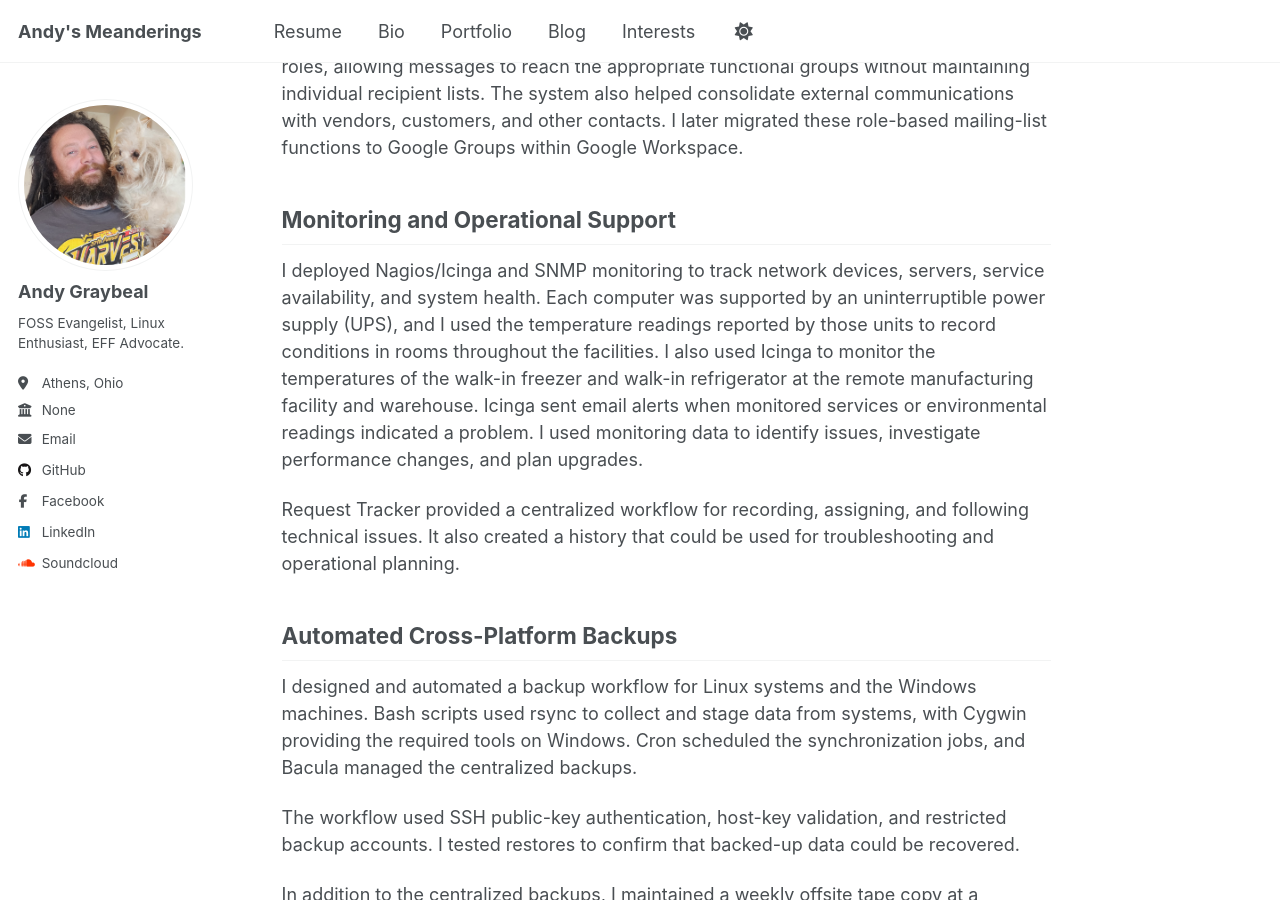
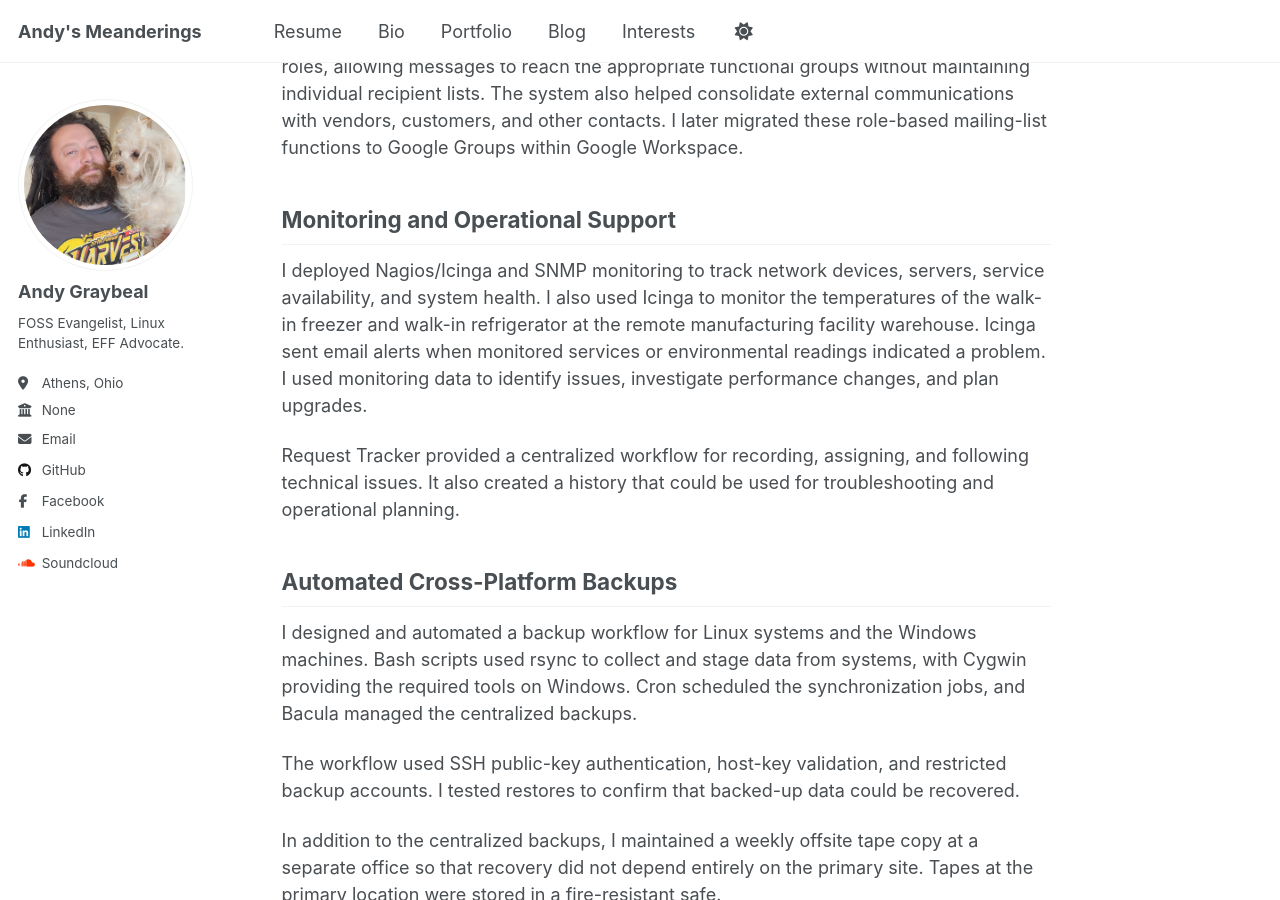
Before and after one commit to andy-graybeal/andy-graybeal.github.io, a Jekyll site: the page built from _portfolio/open_source_coop.md, in a window 1280 px wide and 900 px high, scrolled down 3163 px. Built offline with Jekyll 4.4.1, drawn with Linux system fonts in a browser that asks for light colours; a script that is not in the unit is left out.

Commit message:
Refine monitoring section for clarity and conciseness
Removed redundancy in the description of Nagios/Icinga deployment and monitoring.

```diff
--- a/_portfolio/open_source_coop.md
+++ b/_portfolio/open_source_coop.md
@@ -58,7 +58,7 @@ I deployed and administered GNU Mailman as a central communication service for i
 
 ## Monitoring and Operational Support
 
-I deployed Nagios/Icinga and SNMP monitoring to track network devices, servers, service availability, and system health. Each computer was supported by an uninterruptible power supply (UPS), and I used the temperature readings reported by those units to record conditions in rooms throughout the facilities. I also used Icinga to monitor the temperatures of the walk-in freezer and walk-in refrigerator at the remote manufacturing facility and warehouse. Icinga sent email alerts when monitored services or environmental readings indicated a problem. I used monitoring data to identify issues, investigate performance changes, and plan upgrades.
+I deployed Nagios/Icinga and SNMP monitoring to track network devices, servers, service availability, and system health.  I also used Icinga to monitor the temperatures of the walk-in freezer and walk-in refrigerator at the remote manufacturing facility warehouse. Icinga sent email alerts when monitored services or environmental readings indicated a problem. I used monitoring data to identify issues, investigate performance changes, and plan upgrades.
 
 Request Tracker provided a centralized workflow for recording, assigning, and following technical issues. It also created a history that could be used for troubleshooting and operational planning.
 
```
